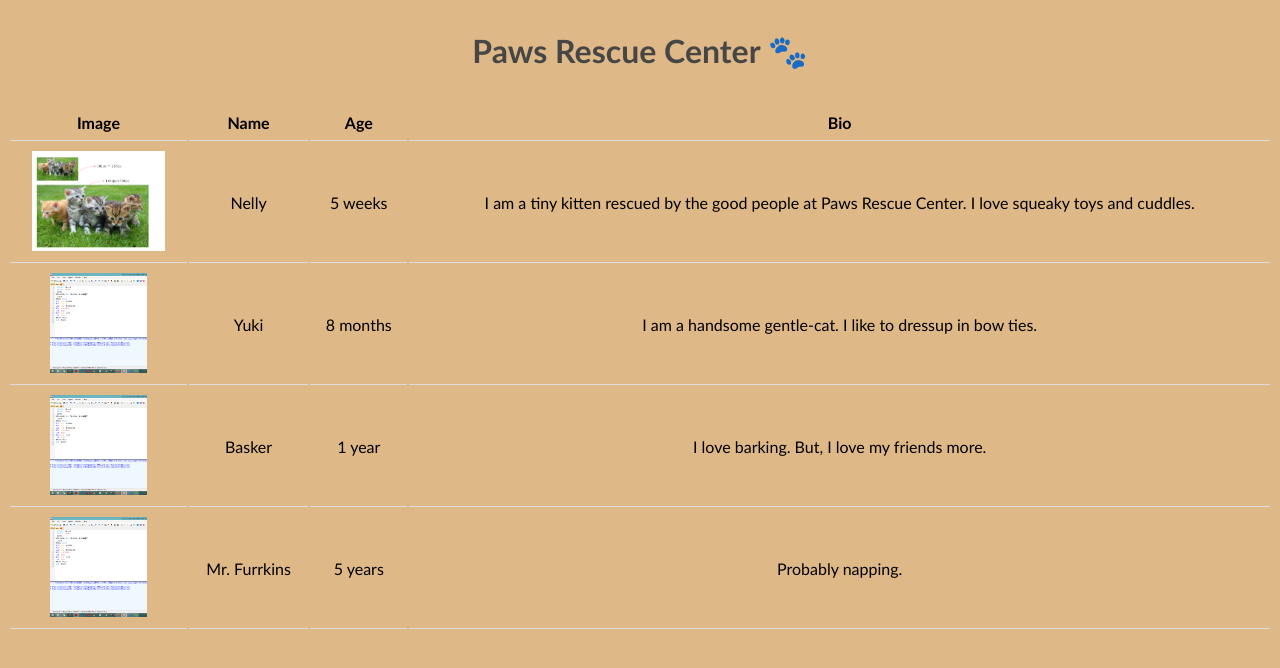
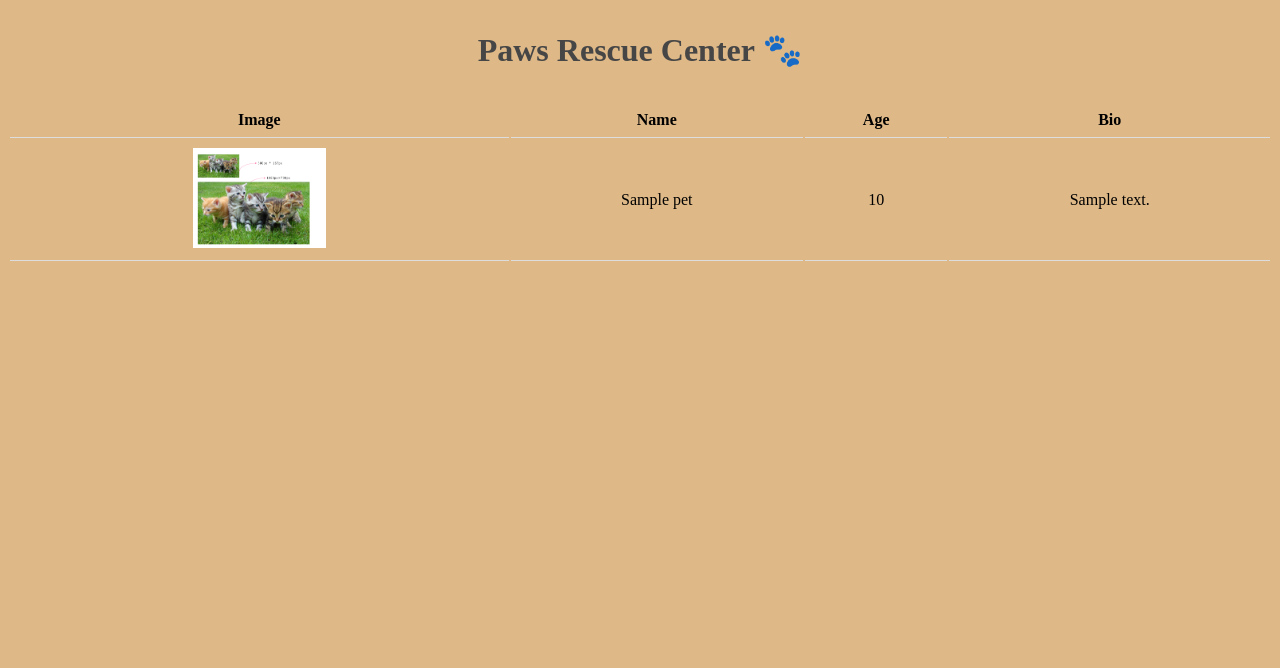
Before and after one commit to Temiogundeji/learn-flask, a Flask app: template templates/home.html in a window 1280 px wide. Shown: the top 668 px of the page. Run offline with Flask 2, Linux system fonts and the light colour scheme; the template is opened without the code that fills it: most values are stand-ins (such as "Sample title", 1, 10 or a date in 2020).

Commit message:
home page still displaying errors

```diff
--- a/app.py
+++ b/app.py
@@ -1,13 +1,27 @@
-"""Flask app for paw rescue center"""
+"""Flask Application for Paws Rescue Center."""
 from flask import Flask, render_template
 app = Flask(__name__)
 
+"""Information regarding the Pets in the System."""
+pets = [
+            {"id": 1, "name": "Nelly", "age": "5 weeks", "bio": "I am a tiny kitten rescued by the good people at Paws Rescue Center. I love squeaky toys and cuddles."},
+            {"id": 2, "name": "Yuki", "age": "8 months", "bio": "I am a handsome gentle-cat. I like to dress up in bow ties."},
+            {"id": 3, "name": "Basker", "age": "1 year", "bio": "I love barking. But, I love my friends more."},
+            {"id": 4, "name": "Mr. Furrkins", "age": "5 years", "bio": "Probably napping."},
+        ]
+
 @app.route("/")
-def home():
-    return render_template('home.html')
+def homepage():
+    """View function for Home Page."""
+    return render_template("home.html")
+
+
 @app.route("/about")
 def about():
+    """View function for About Page."""
     return render_template("about.html")
 
+
+
 if __name__ == "__main__":
-    app.run(debug=True, host="0.0.0.0", port =3000)
+    app.run(debug=True, host="0.0.0.0", port=3000)
--- a/static/styles.css
+++ b/static/styles.css
@@ -1,13 +1,12 @@
-body{
-    font-family: 'Gill Sans', 'Gill Sans MT', Calibri, 'Trebuchet MS', sans-serif;
-    background-color: burlywood;
-}
 #title {
     padding: 10px;
     color: #464646;
 }
+body {
+    background: burlywood;
+}
 table {
-  width: 100%;
+    width: 100%;
     text-align: center;
 }
 th, td {
--- a/templates/home.html
+++ b/templates/home.html
@@ -1,46 +1,28 @@
 <!DOCTYPE html>
 <html lang="en">
 <head>
-    <meta charset="UTF-8">
-    <meta name="viewport" content="width=device-width, initial-scale=1.0">
-    <meta http-equiv="X-UA-Compatible" content="ie=edge">
-    <link rel="stylesheet" href="{{url_for('static', filename='styles.css')}}">
-    <title>Home Page</title>
-
+    <meta charset="utf-8">
+    <title>Home - Paws Rescue Center</title>
+    <link rel="stylesheet" href="{{url_for('static', filename='styles.css')}}" />
 </head>
 <body>
-    <h1 id = "title"><center>Paws Rescue Center 🐾</center></h1>
+  <h1 id = "title"><center>Paws Rescue Center 🐾</center></h1>
   <table>
     <tr>
-      <th>Image</th>
-      <th>Name</th>
-      <th>Age</th>
-      <th>Bio</th>
+        <th>Image</th>
+        <th>Name</th>
+        <th>Age</th>
+        <th>Bio</th>
     </tr>
+    {% for pet in pets %}
     <tr>
-      <td><img src= "{{url_for('static', filename= 'CATTTTT.png')}}" height="100" ></td>
-      <td>Nelly</td>
-      <td>5 weeks</td>
-      <td>I am a tiny kitten rescued by the good people at Paws Rescue Center. I love squeaky toys and cuddles.</td>
+        <td ><img src= "{{url_for('static', filename = pet["id"]|string+".png")}}" height="100" ></td>
+      <td>{{ pet["name"] }}</td>
+      <td>{{ pet["age"] }}</td>
+      <td>{{ pet["bio"] }}</td>
     </tr>
-    <tr>
-      <td><img src= "{{url_for('static', filename= 'HELLO.png')}}" height="100" ></td>
-      <td>Yuki</td>
-      <td>8 months</td>
-      <td>I am a handsome gentle-cat. I like to dressup in bow ties.</td>
-    </tr>
-    <tr>
-      <td><img src= "{{url_for('static', filename= 'HELLO.png')}}" height="100" ></td>
-      <td>Basker</td>
-      <td>1 year</td>
-      <td>I love barking. But, I love my friends more.</td>
-    </tr>
-    <tr>
-      <td><img src= "{{url_for('static', filename= 'HELLO.png')}}" height="100" ></td>
-      <td>Mr. Furrkins</td>
-      <td>5 years</td>
-      <td>Probably napping.</td>
-    </tr>
+    {% endfor %}
+
   </table>
 </body>
 </html>
```
Also changed, not shown: static/1.png (renamed from static/CATTTTT.png), static/2.PNG (renamed from static/HELLO.PNG), static/3.PNG (renamed from static/jjjjjjjjj.PNG), static/4.PNG (renamed from static/kareeemat.PNG).
